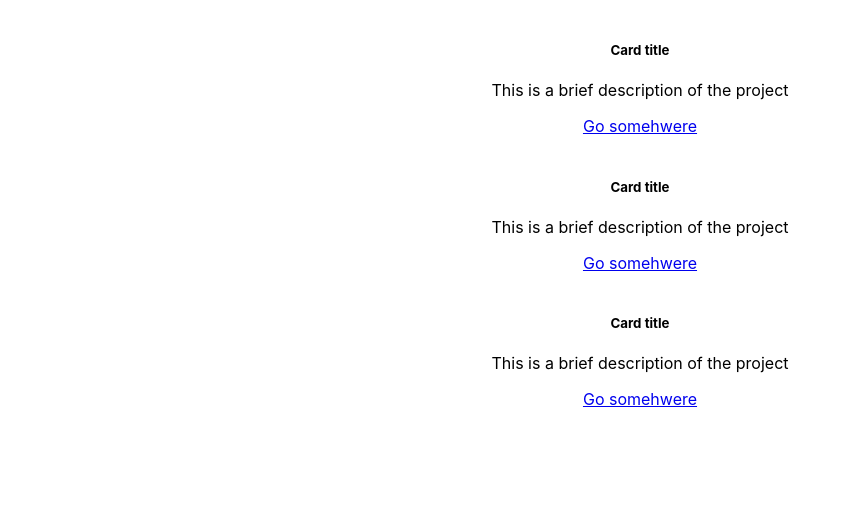
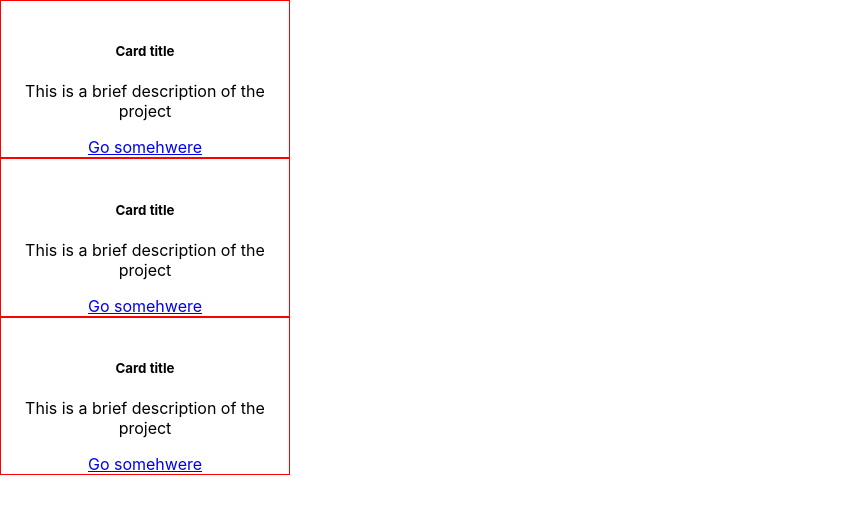
Before and after one commit to KirkBetzina/portfolio, a React (Create React App) app: page / in a window 1280 px wide. Shown: the top 514 px of the page, without its empty margins (0-851 px from the left). Built offline with nearby package versions, Linux system fonts and the light colour scheme.

Commit message:
making the necessary adjustments, and found my boxes in CSS

```diff
--- a/src/App.css
+++ b/src/App.css
@@ -1,3 +1,18 @@
 .App {
   text-align: center;
 }
+
+.Card1 {
+  border: 1px solid red;
+  width: 18rem;
+}
+
+.Card2 {
+  border: 1px solid red;
+  width: 18rem;
+}
+
+.Card3 {
+  border: 1px solid red;
+  width: 18rem;
+}
--- a/src/App.js
+++ b/src/App.js
@@ -1,11 +1,37 @@
-import Card from './components/Card';
+
 import './App.css';
+import aboutMe from './pages/aboutMe';
 
 function App() {
   return (
     <div className="App">
-      <Card />
+
+      <>
+            <div className='Card1'>
+                <img src='' className='car-image-top' alt=''/>
+                <div className='card-body'></div>
+                <h5 className='card-title'>Card title</h5>
+                <p className='card-text'>This is a brief description of the project</p>
+                <a href='#' className='btn btn-danger'>Go somehwere</a>
+            </div>
+            <div className='Card2'>
+                <img src='' className='car-image-top' alt=''/>
+                <div className='card-body'></div>
+                <h5 className='card-title'>Card title</h5>
+                <p className='card-text'>This is a brief description of the project</p>
+                <a href='#' className='btn btn-danger'>Go somehwere</a>
+            </div>
+            <div className='Card3'>
+                <img src='' className='car-image-top' alt=''/>
+                <div className='card-body'></div>
+                <h5 className='card-title'>Card title</h5>
+                <p className='card-text'>This is a brief description of the project</p>
+                <a href='#' className='btn btn-danger'>Go somehwere</a>
+            </div>
+        </>
+
     </div>
+
   );
 }
 
--- a/src/pages/aboutMe.js
+++ b/src/pages/aboutMe.js
@@ -0,0 +1,11 @@
+import React from "react";
+
+const aboutMe = () =>{
+    return(
+        <div className="aboutMe">
+            <h1 className="header">Welcome</h1>
+            <p>Hello and welcome to my Portfolio website! Take a scroll down to see what I am working on!</p>
+        </div>
+    )
+}
+export default aboutMe
```
